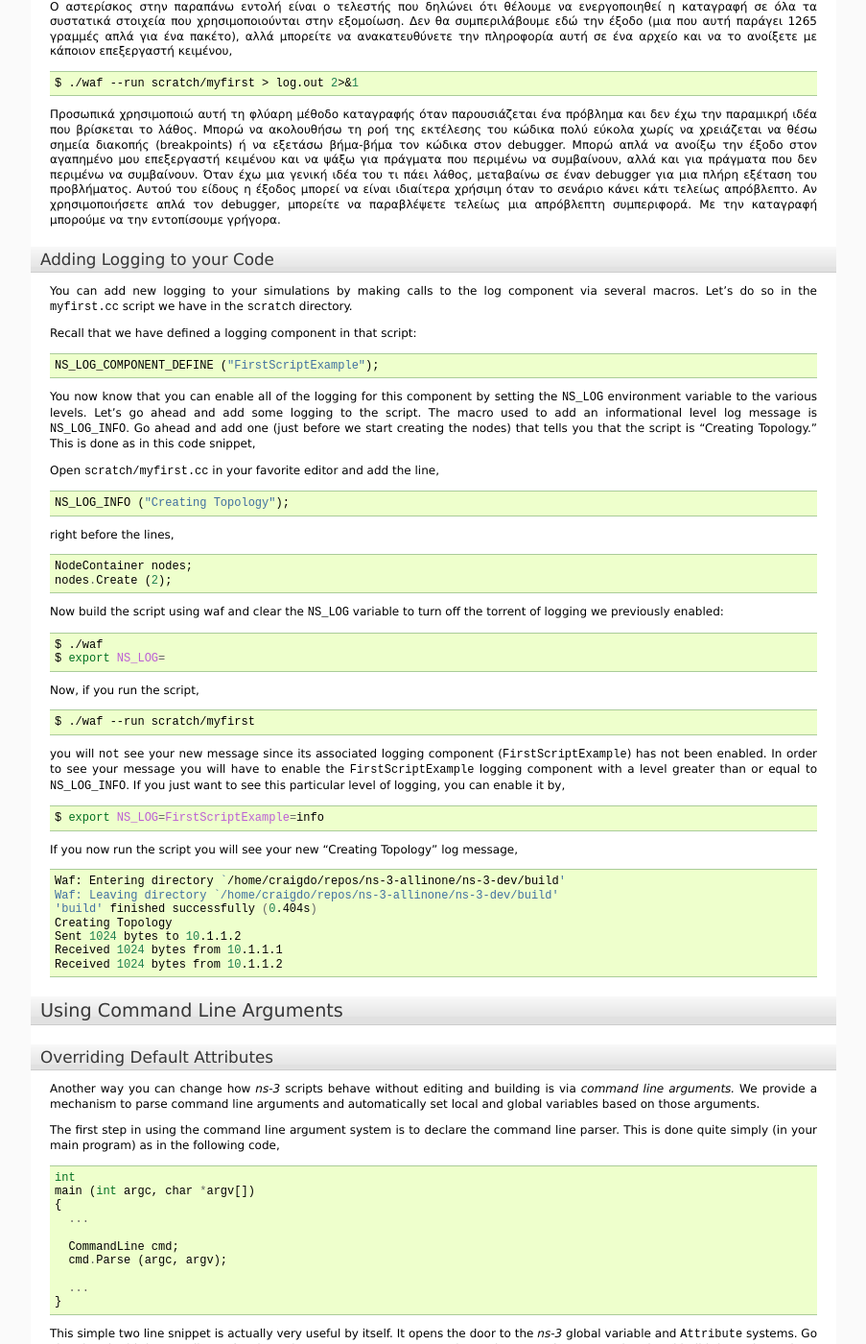
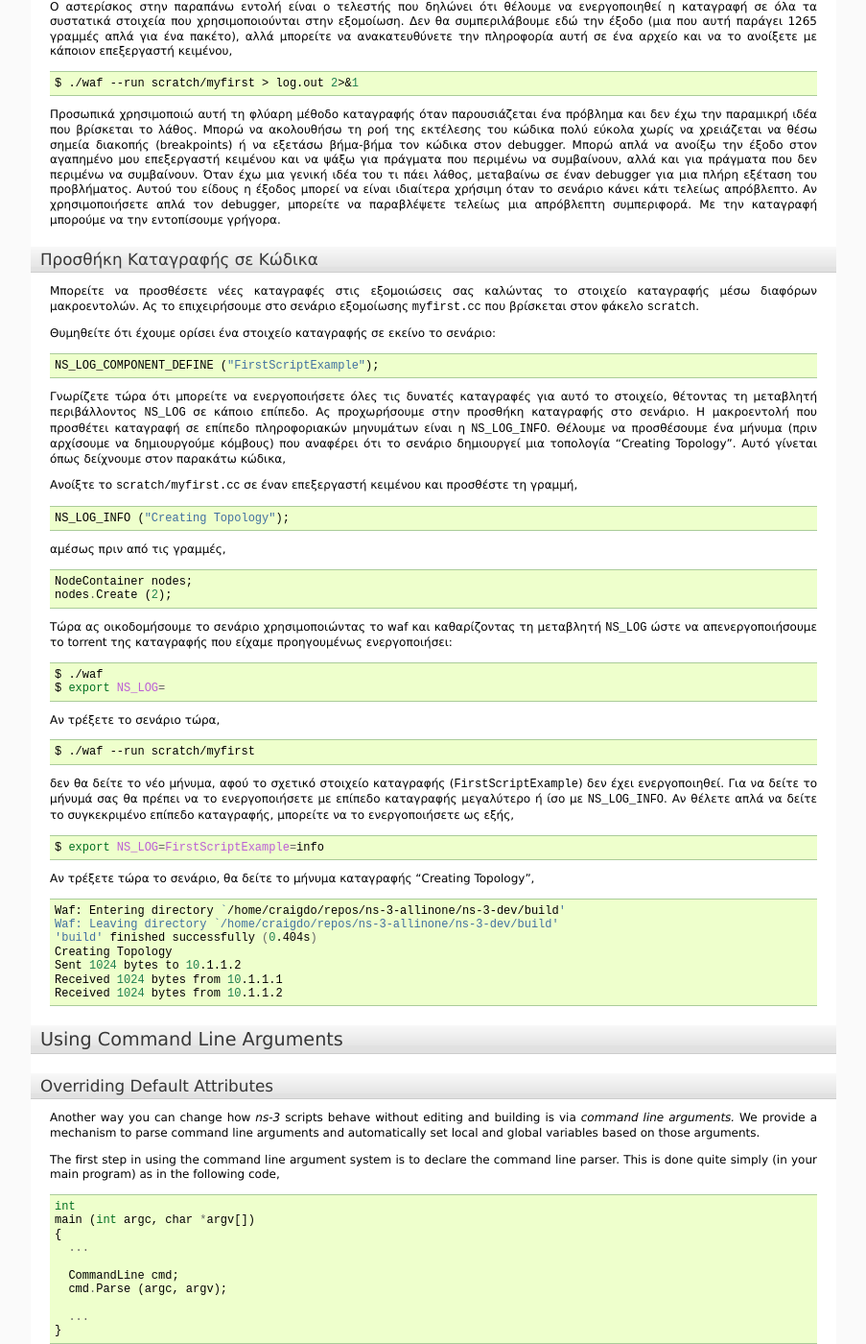
Before and after one commit to maupatras/ns3_teamB, a Sphinx documentation site: the page built from ns-3.22/doc/tutorial-gr/source/tweaking.rst, in a window 1280 px wide and 1400 px high, scrolled down 4055 px. Shown: the whole window at 96% size, without its empty margins (198-1101 px from the left). Built offline with Sphinx 7.4.7, drawn with Linux system fonts in a browser that asks for light colours; formulas are drawn with MathJax 3; some of the changed text lies outside the part shown.

Commit message:
Continue traslation in Greek
Translated "Adding Logging to your Code"

```diff
--- a/ns-3.22/doc/tutorial-gr/source/tweaking.rst
+++ b/ns-3.22/doc/tutorial-gr/source/tweaking.rst
@@ -580,64 +580,98 @@ debugger. Μπορώ απλά να ανοίξω την έξοδο στον αγ
 απρόβλεπτο. Αν χρησιμοποιήσετε απλά τον debugger, μπορείτε να παραβλέψετε τελείως
 μια απρόβλεπτη συμπεριφορά. Με την καταγραφή μπορούμε να την εντοπίσουμε γρήγορα.
 
-Adding Logging to your Code
-+++++++++++++++++++++++++++
-You can add new logging to your simulations by making calls to the log
-component via several macros.  Let's do so in the ``myfirst.cc`` script we
-have in the ``scratch`` directory.
+..
+	Adding Logging to your Code
+	+++++++++++++++++++++++++++
+	You can add new logging to your simulations by making calls to the log
+	component via several macros.  Let's do so in the ``myfirst.cc`` script we
+	have in the ``scratch`` directory.
 
-Recall that we have defined a logging component in that script:
+	Recall that we have defined a logging component in that script:
+
+Προσθήκη Καταγραφής σε Κώδικα
++++++++++++++++++++++++++++++
+Μπορείτε να προσθέσετε νέες καταγραφές στις εξομοιώσεις σας καλώντας το στοιχείο
+καταγραφής μέσω διαφόρων μακροεντολών. Ας το επιχειρήσουμε στο σενάριο εξομοίωσης
+``myfirst.cc`` που βρίσκεται στον φάκελο ``scratch``.
+
+Θυμηθείτε ότι έχουμε ορίσει ένα στοιχείο καταγραφής σε εκείνο το σενάριο:
 
 ::
 
   NS_LOG_COMPONENT_DEFINE ("FirstScriptExample");
+..
+	You now know that you can enable all of the logging for this component by
+	setting the ``NS_LOG`` environment variable to the various levels.  Let's
+	go ahead and add some logging to the script.  The macro used to add an
+	informational level log message is ``NS_LOG_INFO``.  Go ahead and add one
+	(just before we start creating the nodes) that tells you that the script is
+	"Creating Topology."  This is done as in this code snippet,
 
-You now know that you can enable all of the logging for this component by
-setting the ``NS_LOG`` environment variable to the various levels.  Let's
-go ahead and add some logging to the script.  The macro used to add an
-informational level log message is ``NS_LOG_INFO``.  Go ahead and add one
-(just before we start creating the nodes) that tells you that the script is
-"Creating Topology."  This is done as in this code snippet,
+	Open ``scratch/myfirst.cc`` in your favorite editor and add the line,
 
-Open ``scratch/myfirst.cc`` in your favorite editor and add the line,
+Γνωρίζετε τώρα ότι μπορείτε να ενεργοποιήσετε όλες τις δυνατές καταγραφές
+για αυτό το στοιχείο, θέτοντας τη μεταβλητή περιβάλλοντος ``NS_LOG`` σε
+κάποιο επίπεδο. Ας προχωρήσουμε στην προσθήκη καταγραφής στο σενάριο. Η
+μακροεντολή που προσθέτει καταγραφή σε επίπεδο πληροφοριακών μηνυμάτων
+είναι η ``NS_LOG_INFO``. Θέλουμε να προσθέσουμε ένα μήνυμα (πριν αρχίσουμε
+να δημιουργούμε κόμβους) που αναφέρει ότι το σενάριο δημιουργεί μια τοπολογία
+"Creating Topology". Αυτό γίνεται όπως δείχνουμε στον παρακάτω κώδικα,
 
+Ανοίξτε το ``scratch/myfirst.cc`` σε έναν επεξεργαστή κειμένου και προσθέστε
+τη γραμμή,
 ::
 
   NS_LOG_INFO ("Creating Topology");
 
-right before the lines,
-
+..
+	right before the lines,
+αμέσως πριν από τις γραμμές,
 ::
 
   NodeContainer nodes;
   nodes.Create (2);
 
-Now build the script using waf and clear the ``NS_LOG`` variable to turn
-off the torrent of logging we previously enabled:
+..
+	Now build the script using waf and clear the ``NS_LOG`` variable to turn
+	off the torrent of logging we previously enabled:
+Τώρα ας οικοδομήσουμε το σενάριο χρησιμοποιώντας το waf και καθαρίζοντας τη
+μεταβλητή ``NS_LOG`` ώστε να απενεργοποιήσουμε το torrent της καταγραφής που
+είχαμε προηγουμένως ενεργοποιήσει:
 
 .. sourcecode:: bash
 
   $ ./waf
   $ export NS_LOG=
 
-Now, if you run the script,
+..
+	Now, if you run the script,
+Αν τρέξετε το σενάριο τώρα,
 
 .. sourcecode:: bash
 
   $ ./waf --run scratch/myfirst
 
-you will ``not`` see your new message since its associated logging
-component (``FirstScriptExample``) has not been enabled.  In order to see your
-message you will have to enable the ``FirstScriptExample`` logging component
-with a level greater than or equal to ``NS_LOG_INFO``.  If you just want to
-see this particular level of logging, you can enable it by,
+..
+	you will ``not`` see your new message since its associated logging
+	component (``FirstScriptExample``) has not been enabled.  In order to see your
+	message you will have to enable the ``FirstScriptExample`` logging component
+	with a level greater than or equal to ``NS_LOG_INFO``.  If you just want to
+	see this particular level of logging, you can enable it by,
+δεν θα δείτε το νέο μήνυμα, αφού το σχετικό στοιχείο καταγραφής
+(``FirstScriptExample``) δεν έχει ενεργοποιηθεί. Για να δείτε το μήνυμά σας
+θα πρέπει να το ενεργοποιήσετε με επίπεδο καταγραφής μεγαλύτερο ή ίσο με
+``NS_LOG_INFO``. Αν θέλετε απλά να δείτε το συγκεκριμένο επίπεδο καταγραφής,
+μπορείτε να το ενεργοποιήσετε ως εξής,
 
 .. sourcecode:: bash
 
   $ export NS_LOG=FirstScriptExample=info
 
-If you now run the script you will see your new "Creating Topology" log
-message,
+..
+	If you now run the script you will see your new "Creating Topology" log
+	message,
+Αν τρέξετε τώρα το σενάριο, θα δείτε το μήνυμα καταγραφής "Creating Topology",
 
 .. sourcecode:: bash
 
```
